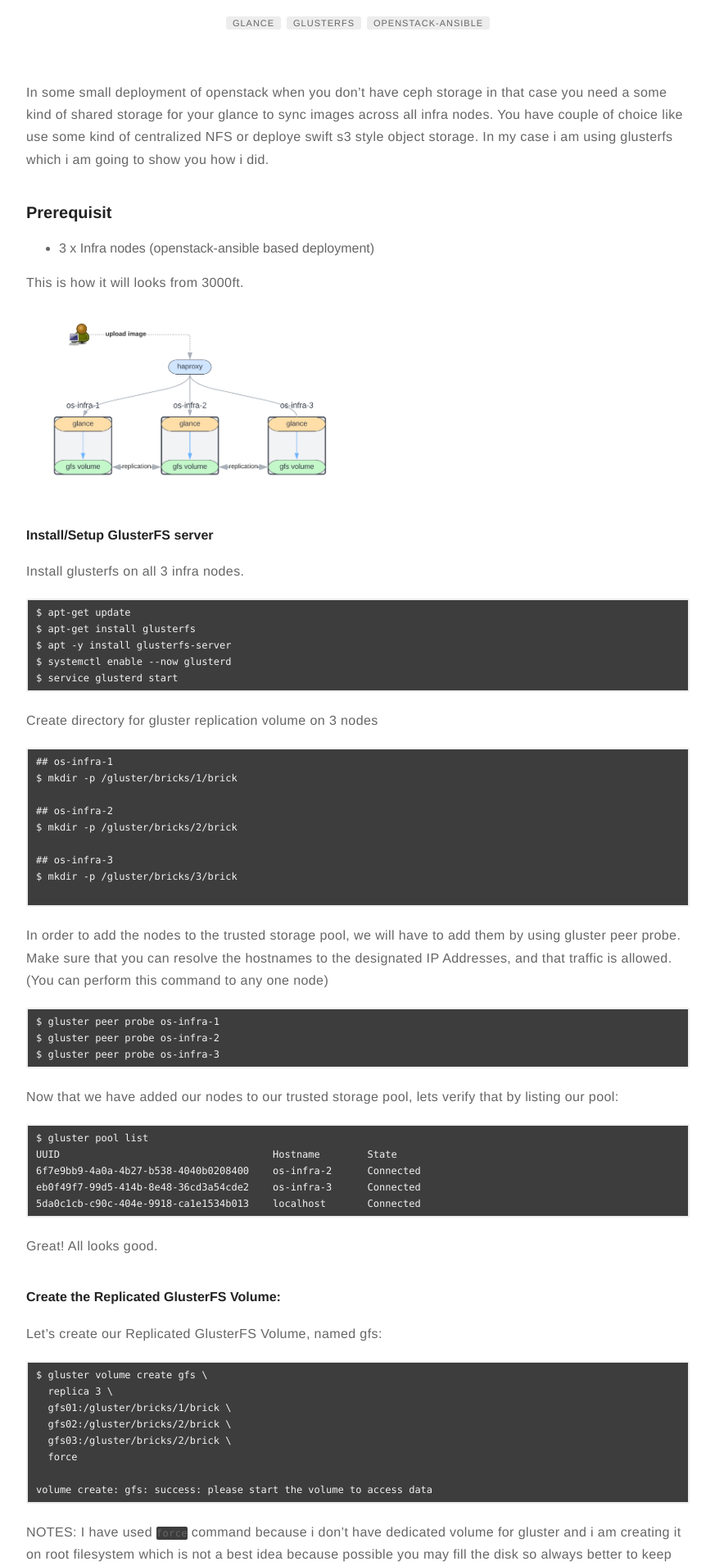
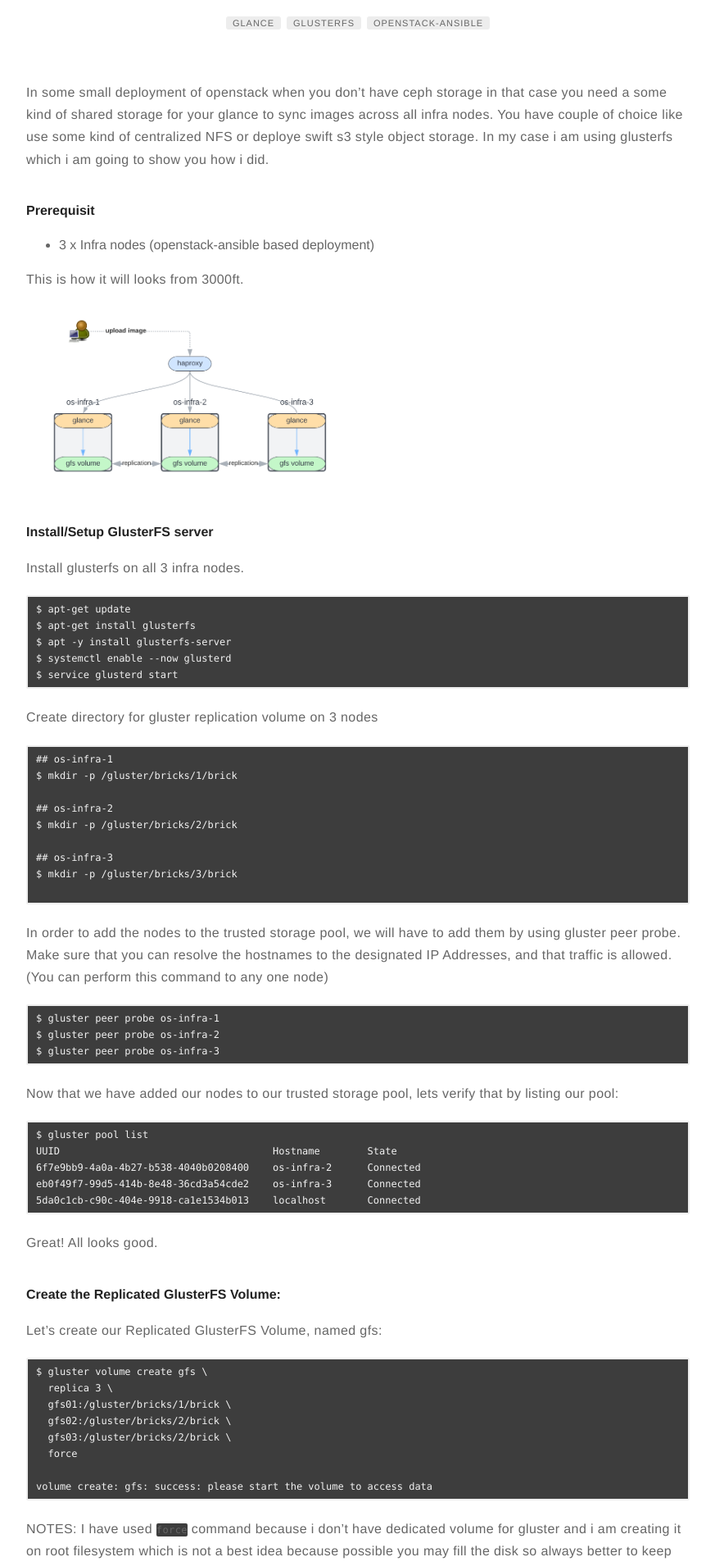
Before and after one commit to satishdotpatel/satishdotpatel.github.io, a Jekyll site: the page built from _posts/2022-03-16-openstack-ansible-glance-with-glusterfs.markdown, in a window 1280 px wide. Shown: the part 348-2258 px from the top of the page at 82% size, without its empty margins (203-1076 px from the left). Built offline with Jekyll 4.4.1, drawn with Linux system fonts in a browser that asks for light colours; comment, search, counter and statistics services are not loaded.

```diff
--- a/_posts/2022-03-16-openstack-ansible-glance-with-glusterfs.markdown
+++ b/_posts/2022-03-16-openstack-ansible-glance-with-glusterfs.markdown
@@ -17,7 +17,7 @@ description: "Openstack-Ansible Glance With Glusterfs"
 
 In some small deployment of openstack when you don't have ceph storage in that case you need a some kind of shared storage for your glance to sync images across all infra nodes. You have couple of choice like use some kind of centralized NFS or deploye swift s3 style object storage. In my case i am using glusterfs which i am going to show you how i did.
 
-### Prerequisit
+#### Prerequisit
 
 * 3 x Infra nodes (openstack-ansible based deployment)
 
```
